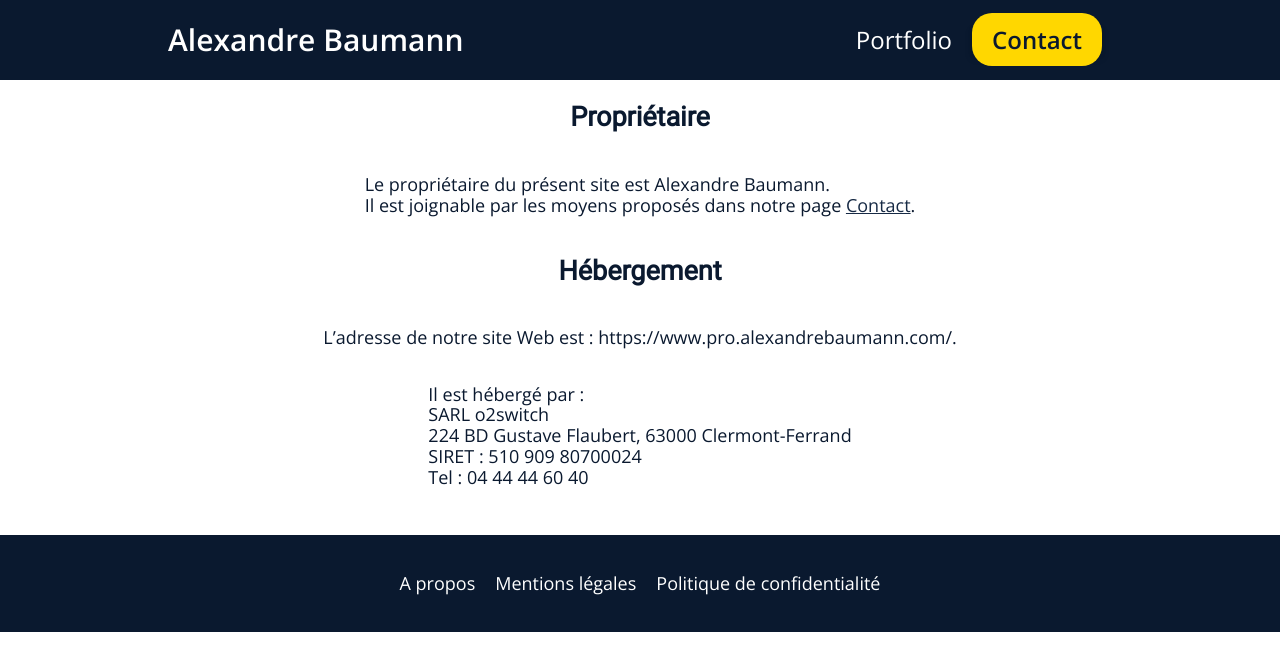
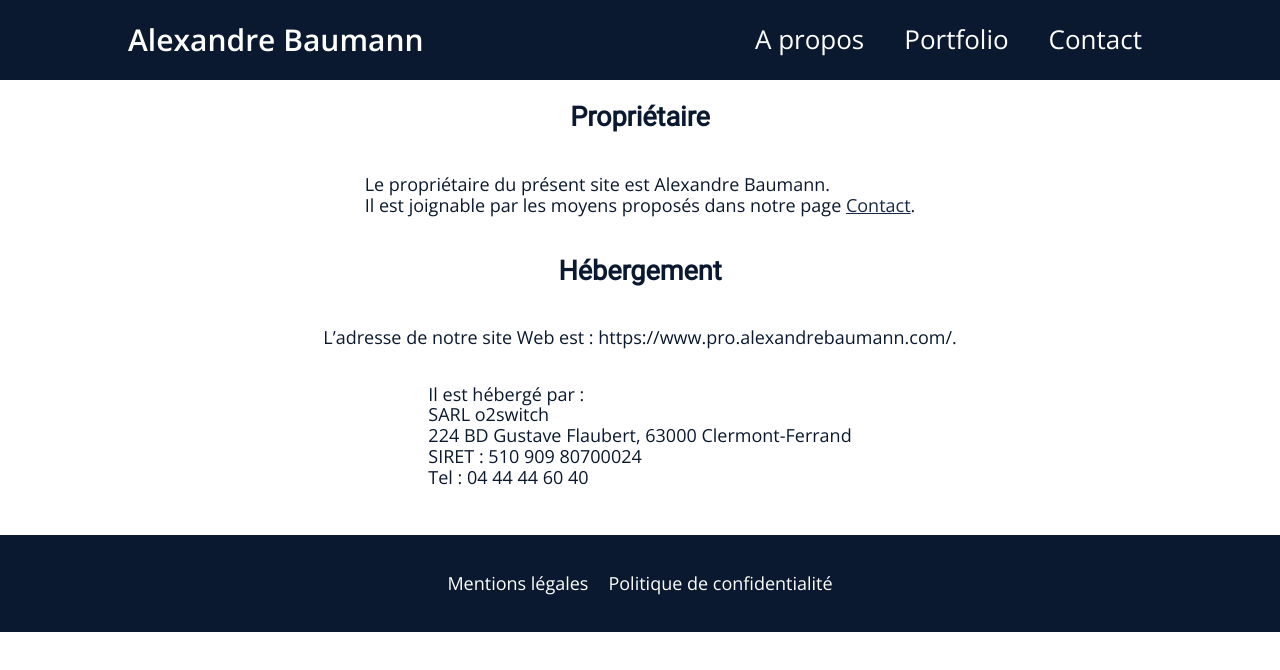
Before and after one commit to AlexandreBaumann/Site-pro, a Nuxt app: page /mentions-legales in a window 1280 px wide. Shown: the top 670 px of the page. Built offline with nearby package versions, Linux system fonts and the light colour scheme.

Commit message:
Rectif header

```diff
--- a/assets/styles/main.scss
+++ b/assets/styles/main.scss
@@ -51,7 +51,7 @@ button {
 button:focus,
 a:focus,
 input:focus {
-  outline: 3px solid #0099cc; // Une bordure bleue claire pour l'indication de focus.
+  outline: 1px solid #0099cc; // Une bordure bleue claire pour l'indication de focus.
   box-shadow: 0 0 5px #0099cc; // Une ombre pour un effet supplémentaire.
 }
 /////////////////////////// ETIQUETTES //////////////////////
--- a/assets/variables.scss
+++ b/assets/variables.scss
@@ -1,6 +1,5 @@
 // Faire un back to top ?
 // Reprendre l'affichage du menu (marquer l'endroit où t'es plutot que d'insister sur contact ?)
-// Rajouter les liens dans les pages portfolio
 
 @font-face {
   font-family: 'Roboto';
--- a/components/Footer.vue
+++ b/components/Footer.vue
@@ -2,7 +2,7 @@
   <footer>
     <nav>
       <ul>
-        <li><nuxt-link to="/a-propos">A propos</nuxt-link></li>
+
         <li><nuxt-link to="/mentions-legales">Mentions légales</nuxt-link></li>
         <li><nuxt-link to="/politique-de-confidentialite">Politique de confidentialité</nuxt-link></li>
       </ul>
--- a/components/Header.vue
+++ b/components/Header.vue
@@ -8,11 +8,20 @@
       </div>
       <nav class="navBarWide">
         <ul>
-          <!-- <li><nuxt-link to="/prestations">Prestations</nuxt-link></li>
-         -->
-          <li><nuxt-link to="/portfolio">Portfolio</nuxt-link></li>
-          <li class="cta-menu"><nuxt-link to="/contact">Contact</nuxt-link>
-
+          <li>
+            <nuxt-link to="/a-propos" :class="{ active: $route.path === '/a-propos' }">
+              A propos
+            </nuxt-link>
+          </li>
+          <li>
+            <nuxt-link to="/portfolio" :class="{ active: $route.path === '/portfolio' }">
+              Portfolio
+            </nuxt-link>
+          </li>
+          <li>
+            <nuxt-link to="/contact" :class="{ active: $route.path === '/contact' }">
+              Contact
+            </nuxt-link>
           </li>
         </ul>
       </nav>
@@ -24,8 +33,20 @@
       <transition name="slide-fade">
         <nav v-show="isMenuOpen" class="navBarSmall" :class="{ 'isOpen': isMenuOpen }">
           <ul>
-            <li><nuxt-link to="/portfolio">Portfolio</nuxt-link></li>
-            <li class="cta-menu"><nuxt-link to="/contact">Contact</nuxt-link>
+            <li>
+              <nuxt-link to="/a-propos" :class="{ active: $route.path === '/a-propos' }">
+                A propos
+              </nuxt-link>
+            </li>
+            <li>
+              <nuxt-link to="/portfolio" :class="{ active: $route.path === '/portfolio' }">
+                Portfolio
+              </nuxt-link>
+            </li>
+            <li>
+              <nuxt-link to="/contact" :class="{ active: $route.path === '/contact' }">
+                Contact
+              </nuxt-link>
             </li>
           </ul>
         </nav>
@@ -80,7 +101,6 @@ header {
     width: 100%;
     height: 100%;
     @include contentFrame;
-    box-sizing: border-box;
   }
 
   .logo {
@@ -97,31 +117,28 @@ header {
     text-decoration: none;
   }
 
-  .cta-menu {
-    box-shadow: 0 2px 4px rgba(0, 0, 0, 0.1), 0 4px 8px rgba(0, 0, 0, 0.1);
-    transition: box-shadow 0.3s ease, transform 0.3s ease; // Ajout d'une transition pour la transformation
 
-    &:hover {
-      box-shadow: 0 4px 8px rgba(0, 0, 0, 0.2), 0 8px 16px rgba(0, 0, 0, 0.2);
-      transform: translate(1px, -1px); //
 }
 
-    a {
-      padding: 10px 20px 10px 20px;
-      background-color: $yellow;
-      border-radius: 20px;
-      font-weight: 600;
-      color: $dark-blue;
-
-
-    }
-  }
+.active {
+  text-decoration: underline;
+  text-underline-offset: 10px;
 }
 
 //////////////////////////////////// NAVBARWIDE //////////////////////////
-.navBarWide ul {
+.navBarWide {
+  height: 100%;
+  display: flex;
+  align-items: center;
+
+  ul {
     list-style-type: none;
     padding: 0;
+    display: flex;
+    align-items: center;
+    gap: 20px;
+    height: 100%;
+    margin: 0px;
     display: flex;
     align-items: center;
 
@@ -131,9 +148,30 @@ header {
 
     li {
       margin: 0 10px;
-    font-size: 24px;
+      font-size: 30px;
+      height: 100%;
+      display: flex;
+      align-items: center;
 
-    @media (max-width:$mid-to-tablet) {}
+      a {
+        height: 100%;
+        display: flex;
+        align-items: center;
+
+      }
+
+      :hover {
+        text-decoration: underline;
+      }
+
+      @media (max-width: $tall-to-mid) {
+        font-size: 26px;
+
+      }
+
+      @media (max-width:$mid-to-tablet) {
+        font-size: 22px;
+      }
 
       @media (max-width:$tablet-to-smalltablet) {}
 
@@ -142,6 +180,7 @@ header {
       @media (max-width:$phone-to-smallphone) {}
     }
 
+  }
 }
 
 .menuButton {
--- a/nuxt.config.js
+++ b/nuxt.config.js
@@ -44,8 +44,4 @@ export default {
   // Build Configuration: https://go.nuxtjs.dev/config-build
   build: {},
   target: 'static',
-  serverMiddleware: [
-    bodyParser.json(),
-    { path: '/api/submit-form', handler: '~/serverMiddleware/submitForm.js' },
-  ],
 }
```
Also changed, not shown: serverMiddleware/submitForm.js (deleted, +0 -71 lines). Lines whose indentation alone changed are shown as unchanged.
